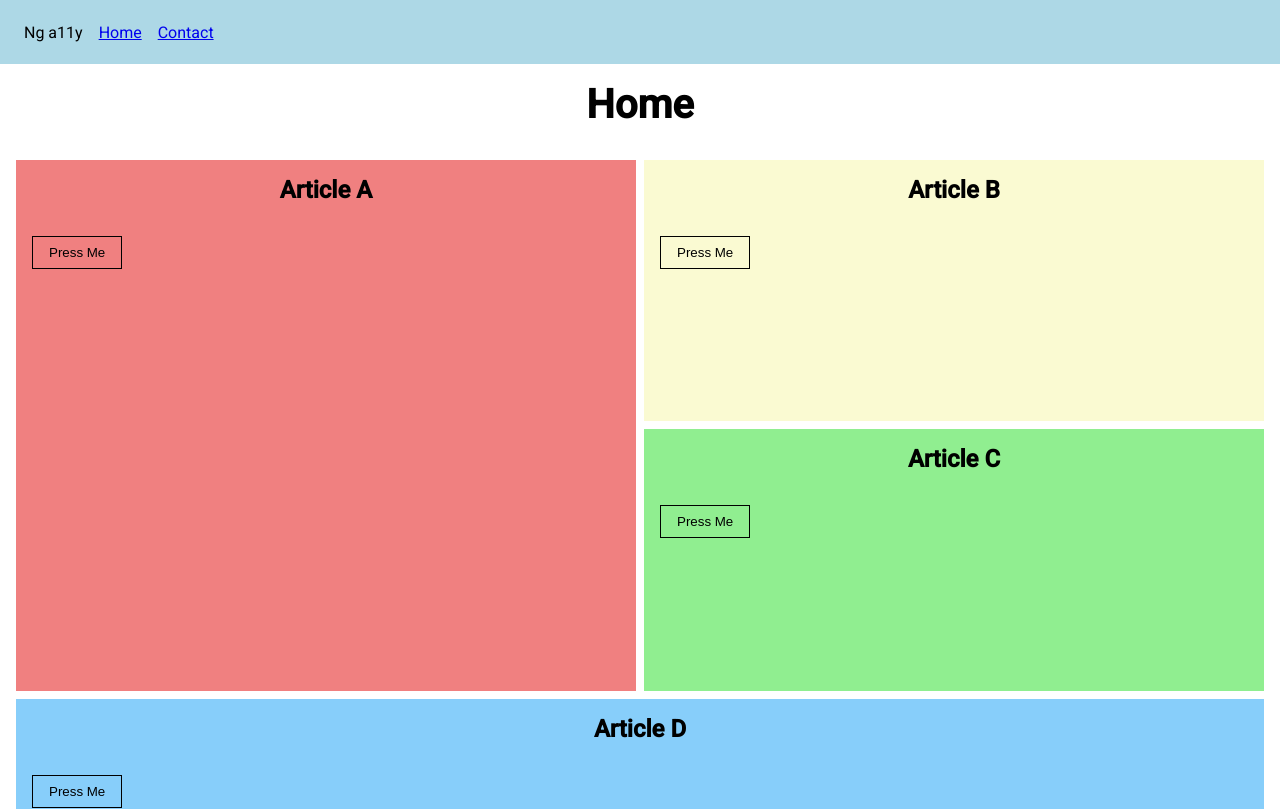
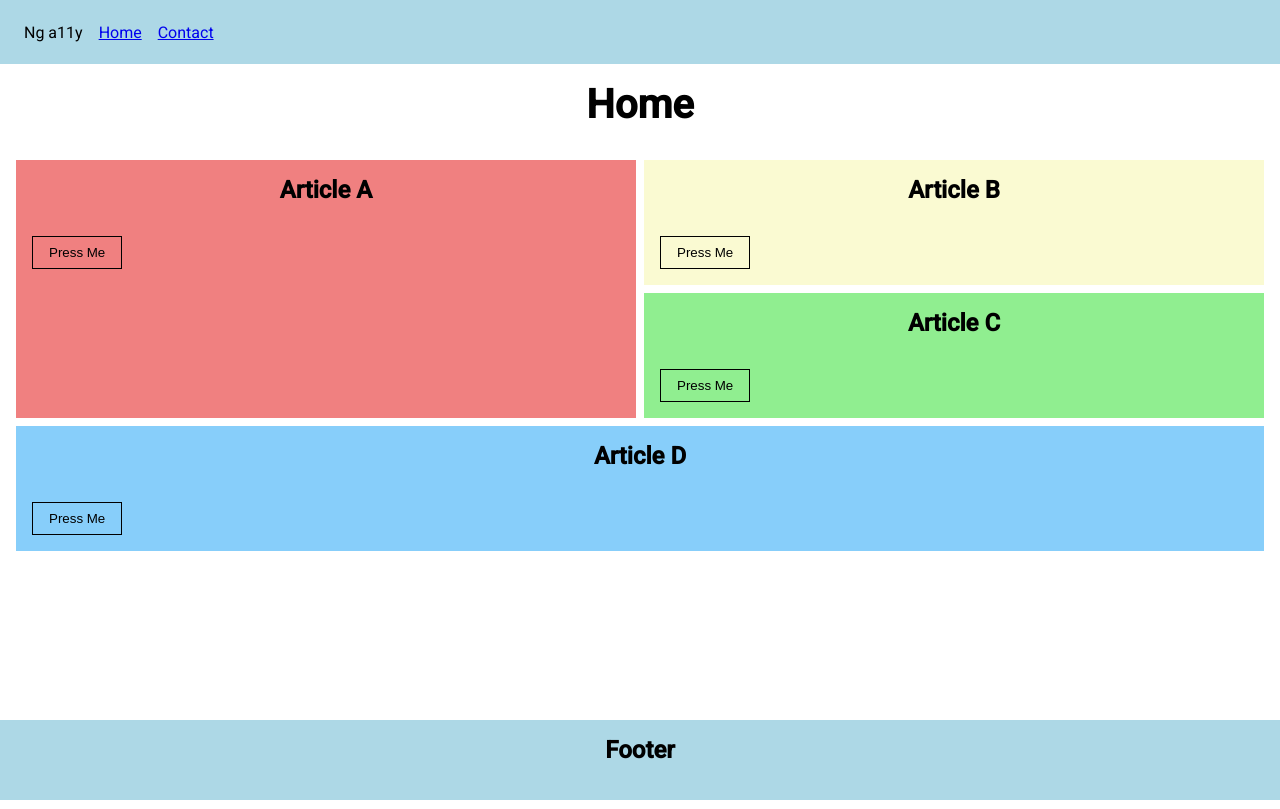
Before and after one commit to danmt/angular-a11y, an Angular app: page / in a window 1280 px wide. Shown: the top 809 px of the page. Built offline with nearby package versions, Linux system fonts and the light colour scheme.

Commit message:
minor improvement

```diff
--- a/src/app/home/home.component.scss
+++ b/src/app/home/home.component.scss
@@ -8,7 +8,6 @@
   grid-template-columns: 1fr 1fr;
   row-gap: 0.5rem;
   column-gap: 0.5rem;
-  height: 50rem;
 }
 
 .type-a {
```
